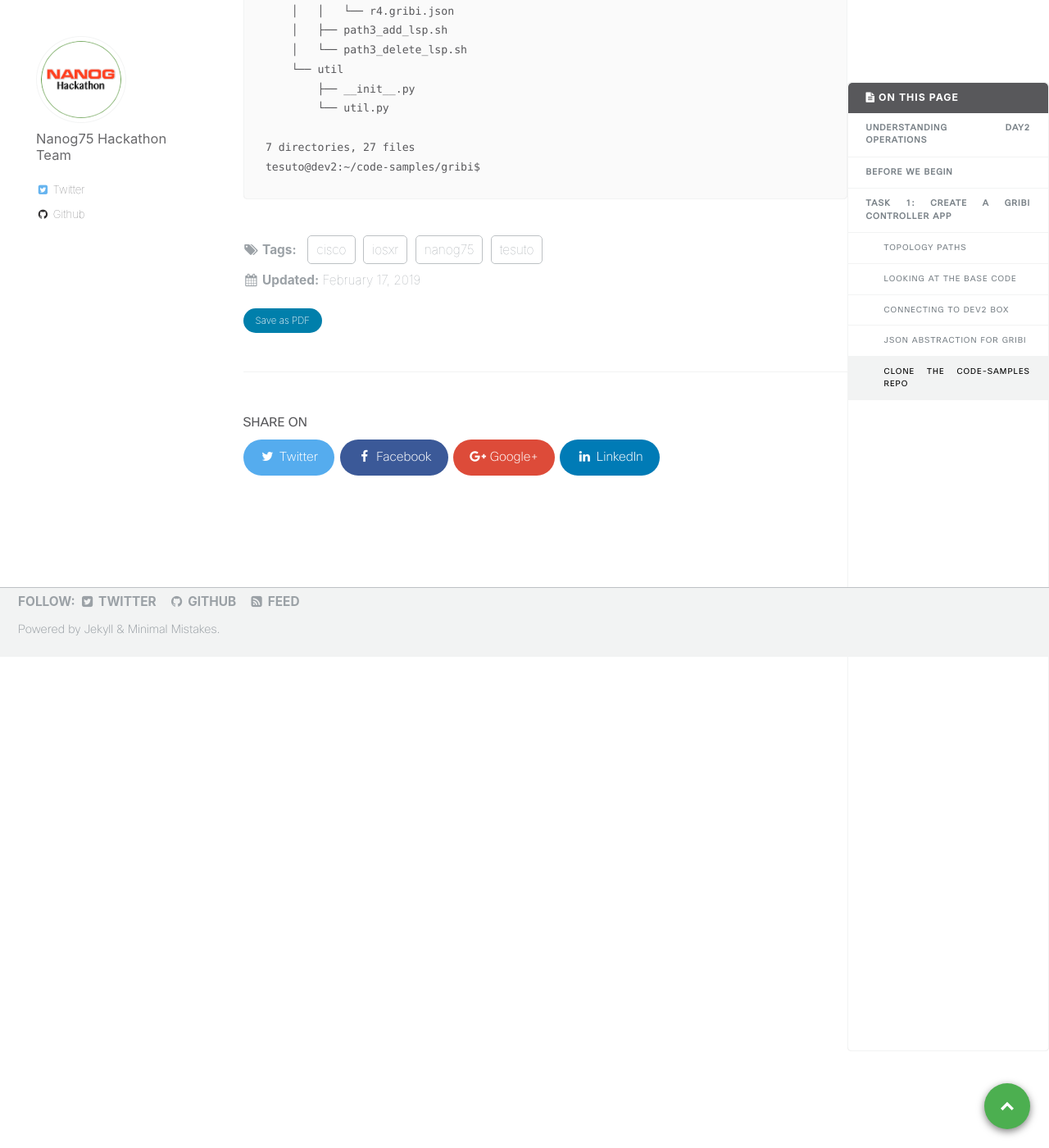
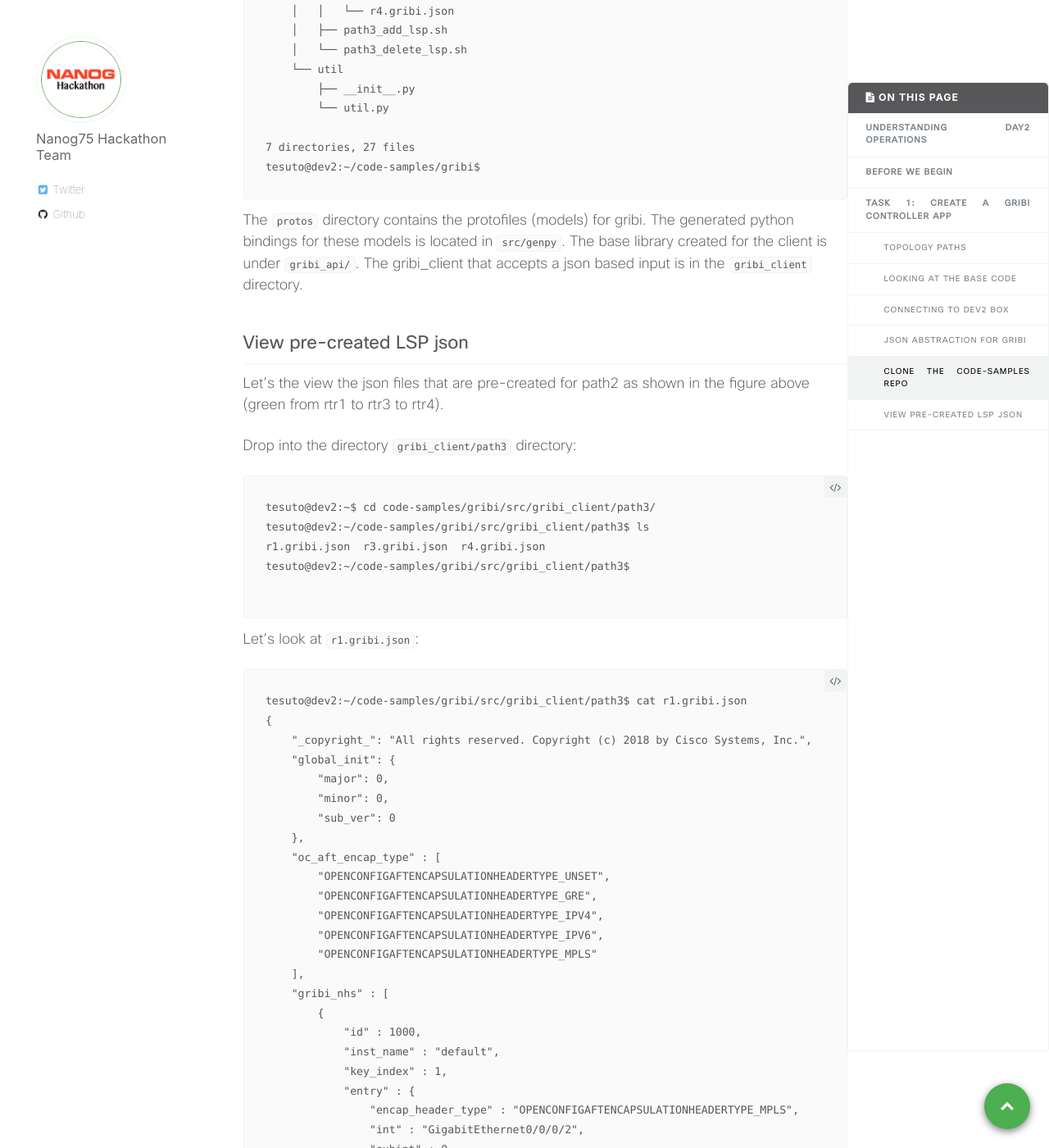
Before and after one commit to nanog75/hackathon, a Jekyll site: the page built from _day2/2019-02-17-traffic-engineering-controller-using-gribi.md, in a window 1280 px wide and 1400 px high, scrolled down 6317 px. Shown: the whole window at 82% size. Built offline with Jekyll 4.4.1, drawn with Linux system fonts in a browser that asks for light colours; some of the changed text lies outside the part shown.

Commit message:
Create 2019-02-17-traffic-engineering-controller-using-gribi.md

````diff
--- a/_day2/2019-02-17-traffic-engineering-controller-using-gribi.md
+++ b/_day2/2019-02-17-traffic-engineering-controller-using-gribi.md
@@ -259,3 +259,151 @@ tesuto@dev2:~/code-samples/gribi$ tree .
 7 directories, 27 files
 tesuto@dev2:~/code-samples/gribi$
 ```
+
+The `protos` directory contains the protofiles (models) for gribi. The generated python bindings for these models is located in `src/genpy`.
+The base library created for the client is under `gribi_api/`.
+The gribi_client that accepts a json based input is in the `gribi_client` directory.
+
+
+### View pre-created LSP json
+
+
+Let's the view the json files that are pre-created for path2 as shown in the figure above (green from rtr1 to rtr3 to rtr4).
+
+Drop into the directory `gribi_client/path3` directory:
+
+```
+tesuto@dev2:~$ cd code-samples/gribi/src/gribi_client/path3/
+tesuto@dev2:~/code-samples/gribi/src/gribi_client/path3$ ls
+r1.gribi.json  r3.gribi.json  r4.gribi.json
+tesuto@dev2:~/code-samples/gribi/src/gribi_client/path3$
+
+```
+
+
+Let's look at `r1.gribi.json`:
+
+
+```
+tesuto@dev2:~/code-samples/gribi/src/gribi_client/path3$ cat r1.gribi.json
+{
+    "_copyright_": "All rights reserved. Copyright (c) 2018 by Cisco Systems, Inc.",
+    "global_init": {
+        "major": 0,
+        "minor": 0,
+        "sub_ver": 0
+    },
+    "oc_aft_encap_type" : [
+        "OPENCONFIGAFTENCAPSULATIONHEADERTYPE_UNSET",
+        "OPENCONFIGAFTENCAPSULATIONHEADERTYPE_GRE",
+        "OPENCONFIGAFTENCAPSULATIONHEADERTYPE_IPV4",
+        "OPENCONFIGAFTENCAPSULATIONHEADERTYPE_IPV6",
+        "OPENCONFIGAFTENCAPSULATIONHEADERTYPE_MPLS"
+    ],
+    "gribi_nhs" : [
+        {
+            "id" : 1000,
+            "inst_name" : "default",
+            "key_index" : 1,
+            "entry" : {
+                "encap_header_type" : "OPENCONFIGAFTENCAPSULATIONHEADERTYPE_MPLS",
+                "int" : "GigabitEthernet0/0/0/2",
+                "subint" : 0,
+                "ip_address": "10.3.1.20",
+                "mac_address" : "",
+                "origin_protocol": "OPENCONFIGPOLICYTYPESINSTALLPROTOCOLTYPE_STATIC",
+                "pushed_mpls_label_stack" : [
+                    17010
+                ]
+            }
+        },
+        {
+            "id" : 1001,
+            "inst_name" : "default",
+            "key_index" : 2,
+            "entry" : {
+                "encap_header_type" : "OPENCONFIGAFTENCAPSULATIONHEADERTYPE_IPV4",
+                "int" : "GigabitEthernet0/0/0/0",
+                "subint" : 0,
+                "ip_address": "10.1.1.10",
+                "mac_address" : "",
+                "origin_protocol": "OPENCONFIGPOLICYTYPESINSTALLPROTOCOLTYPE_STATIC",
+                "pushed_mpls_label_stack" : [
+                ]
+            }
+        }
+    ],
+    "gribi_nh_groups" : [
+        {
+            "id" : 1100,
+            "inst_name" : "default",
+            "key_id" : 1,
+            "entry" : {
+                "backup_nh_group" : 0,
+                "color" : 0,
+                "nh_keys" : [
+                    {
+                        "key_index" : 1,
+                        "nh_weight" : 100
+                    }
+                ]
+            }
+        },
+        {
+            "id" : 1101,
+            "inst_name" : "default",
+            "key_id" : 2,
+            "entry" : {
+                "backup_nh_group" : 0,
+                "color" : 0,
+                "nh_keys" : [
+                    {
+                        "key_index" : 2,
+                        "nh_weight" : 100
+                    }
+                ]
+            }
+        }
+    ],
+    "gribi_routes" : [
+        {
+            "id" : 1200,
+            "inst_name" : "default",
+            "entry" : {
+                "prefix" : "10.8.1.0/24",
+                "type" : "v4",
+                "encap_header_type" :"OPENCONFIGAFTENCAPSULATIONHEADERTYPE_IPV4",
+                "next_hop_group" : 1,
+                "octets_forwarded" : 0,
+                "packets_forwarded" : 0
+            }
+        }
+    ],
+    "gribi_mpls" : [
+        {
+            "id" : 1301,
+            "inst_name" : "default",
+            "label" : 17010,
+            "entry" : {
+                "nh_group" : 2,
+                "octets_forwarded" : 1,
+                "packets_forwarded" : 1,
+                "popped_mpls_label_stack" : [
+                    17010
+                ]
+            }
+        }
+    ]
+}
+
+
+```
+
+The way to read this is as follows:
+
+1. First consider the `gribi_routes` entry. This always corresponds to the label imposition entry that also pushes a route to our destination (rtr4-dev2 subnet) into the rib of r1.
+So the `gribi_routes` entry with `id:1200` will create prefix "10.8.1.0/24" in the r1 rib with `next_hop_group: 1`.
+If you browse up, `next_hop_group: 1` corresponds to the next_hop_group with `key_id : 1` in `gribi_nh_groups` structure.
+Further this `next_hop_group: 1` then points to a single next hop (`nh_keys`) with `key_index: 1`.
+Lastly, this `key_index: 1` corresponds to next hop with `key_id: 1` in the `gribi_nhs` data structure.
+In other words, a route to `10.8.1.0/24` via next_hop 10.3.1.20 and Gig0/0/0/2 will be pushed into the RIB of router r1. Further this route will push a single label = 17010 on the packets going through this route.
````
